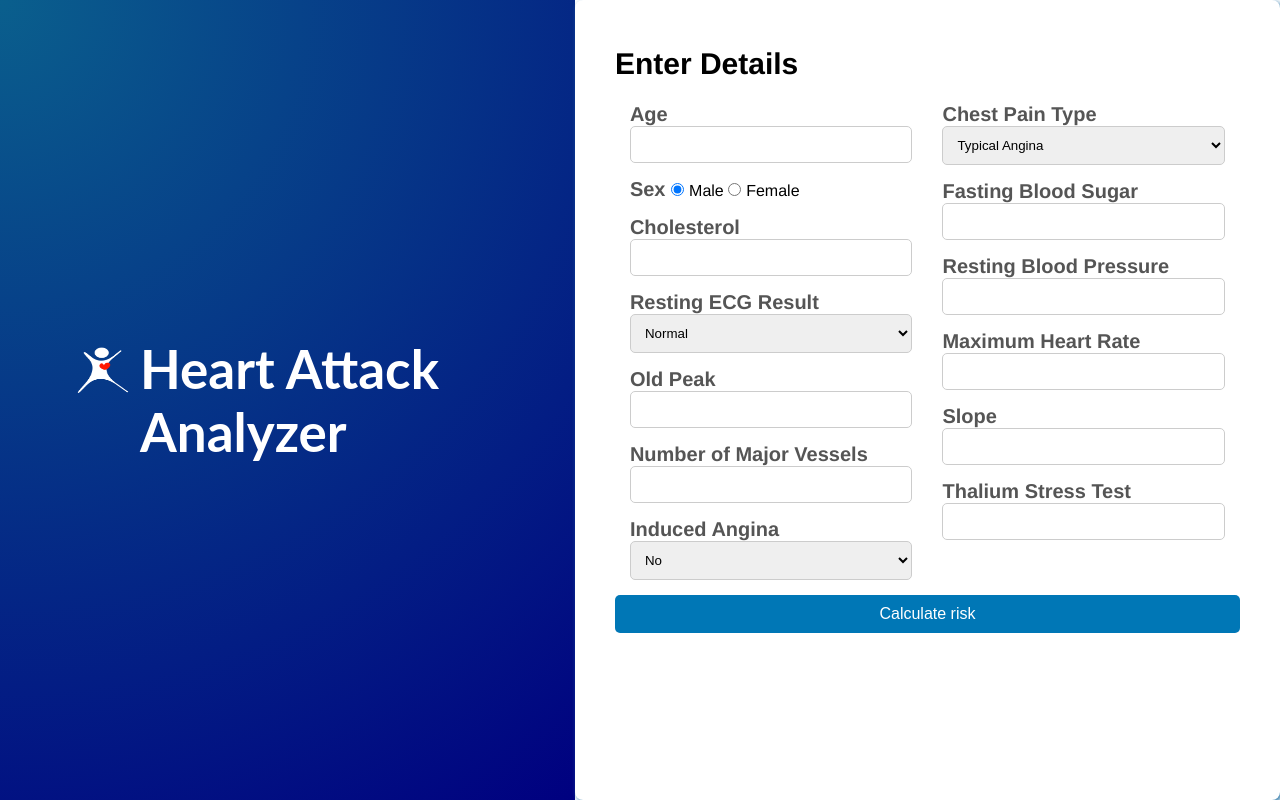
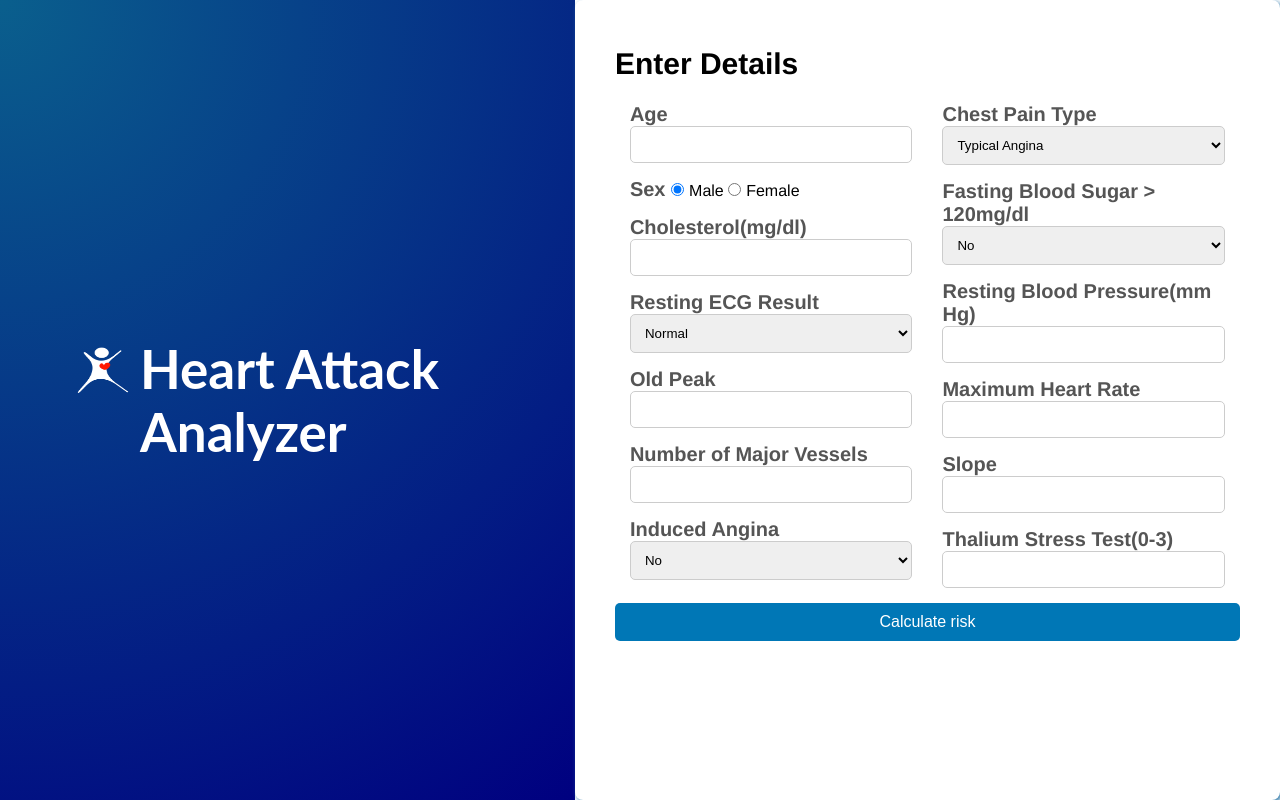
Before and after one commit to Amanve77/Heart-Attack-Analyzer, a Flask app: page /index in a window 1280 px wide. Run offline with Flask 3, Linux system fonts and the light colour scheme; parts of the project's set-up code (start-up, migrations or seed data) failed here and were passed over.

Commit message:
updated form

```diff
--- a/static/form.js
+++ b/static/form.js
@@ -5,7 +5,7 @@ function calculateRisk() {
         cp: parseInt(document.forms['calculator']['cp'].value),
         trtbps: parseInt(document.forms['calculator']['trtbps'].value),
         chol: parseInt(document.forms['calculator']['chol'].value),
-        fbs: document.forms['calculator']['fbs'].checked ? 1 : 0,
+        fbs: parseInt(document.forms['calculator']['fbs'].value),
         restecg: parseInt(document.forms['calculator']['restecg'].value),
         thalachh: parseInt(document.forms['calculator']['thalachh'].value),
         oldpeak: parseFloat(document.forms['calculator']['oldpeak'].value),
--- a/templates/index.html
+++ b/templates/index.html
@@ -38,7 +38,7 @@
                 <input type='radio' name='sex' value='0'>Female
               </div>
               <div class="mb-3">
-                <label for="InputCholesterol" class="form-label">Cholesterol</label>
+                <label for="InputCholesterol" class="form-label">Cholesterol(mg/dl)</label>
                 <input type='text' name='chol' size=7 value='' id='chol'>
               </div>
               <div class="mb-3">
@@ -78,11 +78,14 @@
                 </select>
               </div>
               <div class="mb-3">
-                <label for="InputFastingBloodSugar" class="form-label">Fasting Blood Sugar</label>
-                <input type='text' name='fbs' size=7 value='' id='fbs'>
+                <label for="InputFastingBloodSugar" class="form-label">Fasting Blood Sugar > 120mg/dl</label>
+                <select name="fbs">
+                  <option value='0' selected>No</option>
+                  <option value='1'>True</option>
+                </select>
               </div>
               <div class="mb-3">
-                <label for="InputRestingBP" class="form-label">Resting Blood Pressure</label>
+                <label for="InputRestingBP" class="form-label">Resting Blood Pressure(mm Hg)</label>
                 <input type='text' name='trtbps' size=7 value='' id='trtbps'>
               </div>
               <div class="mb-3">
@@ -94,7 +97,7 @@
                 <INPUT type='text' name='slp' size=7 value='' id='slp'>
               </div>
               <div class="mb-3">
-                <label for="InputThaliumStressTest" class="form-label">Thalium Stress Test</label>
+                <label for="InputThaliumStressTest" class="form-label">Thalium Stress Test(0-3)</label>
                 <INPUT type='text' name='thall' size=7 value='' id='thalacl'>
               </div>
               <!-- Add more form components for right column here -->
```
